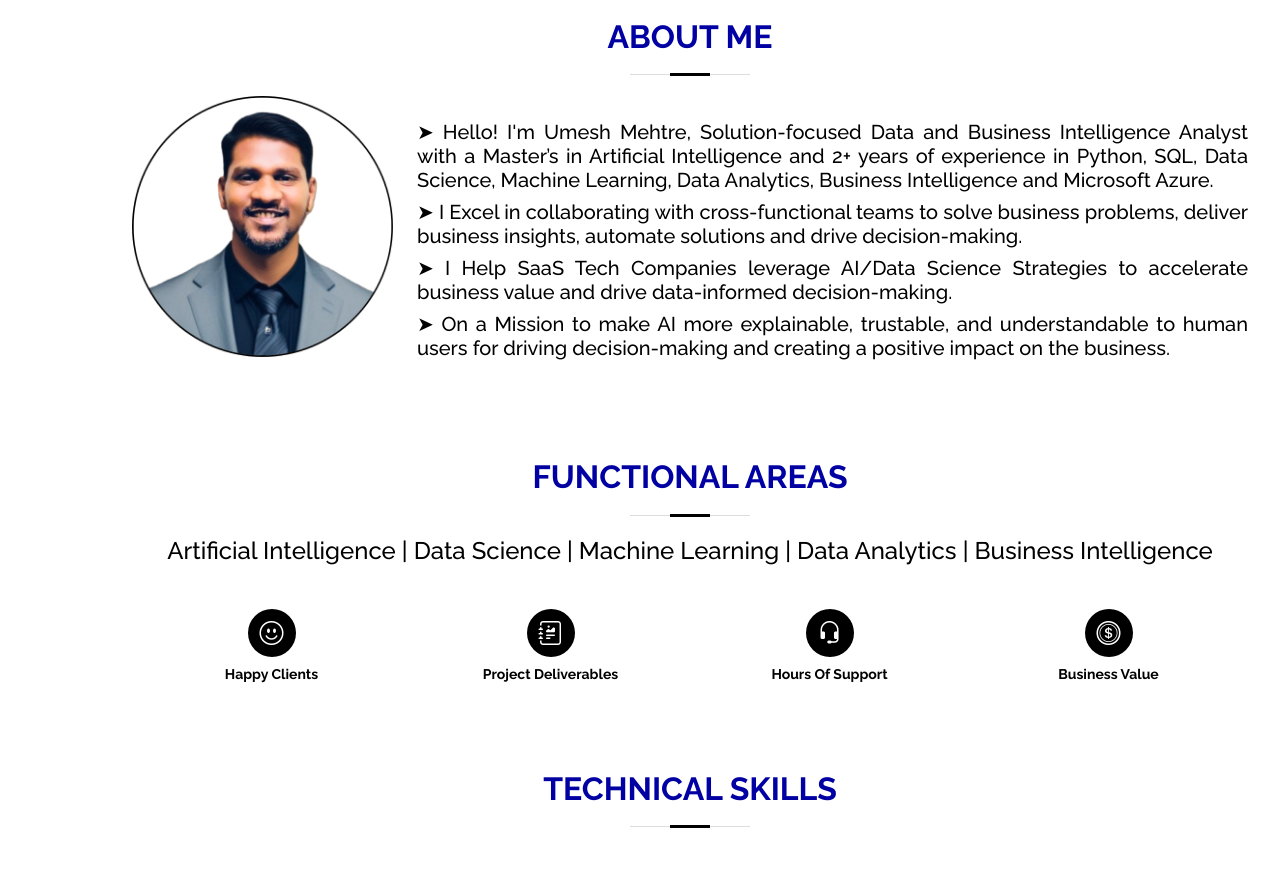
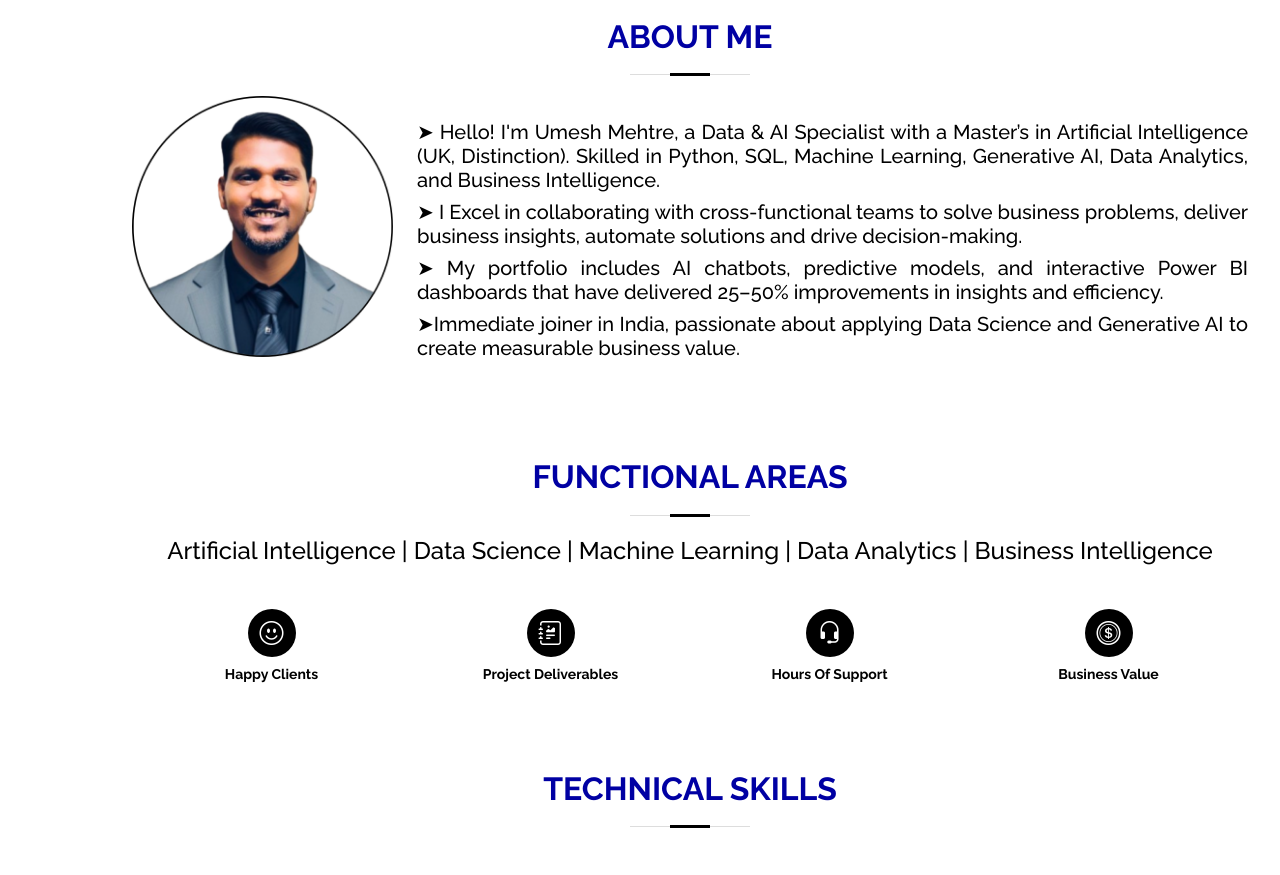
Before and after one commit to umeshmehtre/umeshmehtre-github.io, a plain HTML site: page index.html in a window 1280 px wide. Shown: the part 820-1695 px from the top of the page. Drawn offline with nearby package versions, Linux system fonts and the light colour scheme; grey boxes are pictures that could not be loaded.

Commit message:
Update index.html

```diff
--- a/index.html
+++ b/index.html
@@ -71,7 +71,7 @@
             <div class="social-links">
                 <a href="https://linkedin.com/in/umeshmehtre/" target="_blank" class="linkedin"><i
                         class="bx bxl-linkedin"></i></a>
-               <!-- <a href="https://chaithanyavsai.medium.com/" target="_blank" class="medium"><i
+               <!-- <a href="https://medium.com/@umesh.mehtre/" target="_blank" class="medium"><i
                         class="bx bxl-medium"></i></a>-->
                 <a href="https://github.com/umeshmehtre/" target="_blank" class="github"><i
                         class="bx bxl-github"></i></a>
@@ -101,7 +101,7 @@
                 <!--<div class="section-title">
           <h2 align = "center">ABOUT ME</h2>
 
-          <h5 align = "justify">Solution-focused Data Scientist with 4+ years of experience in analysing and operationalising data-driven solutions in the Hotel Technology and Commercial Real Estate industry. Aspiring Data Scientist with a passion to solve business problems  by learning, collaborating and communicating insights that impact the business revenue, efficiency and utility of business processes.</h5>
+          <h5 align = "UK-educated Data & AI Specialist (MSc AI, Distinction) with hands-on experience in data analytics, BI dashboards, predictive modelling, and Generative AI (LLM fine-tuning, RAG, LangChain). Delivered 25–50% measurable improvements in insights and accuracy during UK internship. Skilled in Python, SQL, Power BI, Tableau, and Machine Learning, with a strong portfolio of end-to-end AI solutions and dashboards. Immediate joiner in India, ready to deliver business impact from day one.</h5>
         </div>
         <div class="row">
 
@@ -118,20 +118,20 @@
                             <img src="assets/img/me3.png" class="img-fluid" alt="" width="450" height="550">
                         </div>
                         <div class="col-lg-9 pt-0 pt-lg-4 content">
-                            <h5 align="justify">➤ Hello! I'm Umesh Mehtre, Solution-focused Data and Business Intelligence Analyst with a Master’s in Artificial Intelligence and 2+ years of
-                                experience in Python, SQL, Data Science, Machine Learning, Data Analytics, Business
-                                Intelligence and Microsoft Azure.</h5>
+                            <h5 align="justify">➤ Hello! I'm Umesh Mehtre, a Data & AI Specialist with a Master’s in
+                                Artificial Intelligence (UK, Distinction). Skilled in Python, SQL, Machine Learning,
+                                Generative AI, Data Analytics, and Business Intelligence.</h5>
                             <h5 align="justify">
                                 ➤ I Excel in collaborating with cross-functional teams to solve business problems,
                                 deliver business insights, automate solutions and drive decision-making.
                             </h5>
                             <h5 align="justify">
-                                ➤ I Help SaaS Tech Companies leverage AI/Data Science Strategies to accelerate business value
-                                and drive data-informed decision-making.</h5>
+                                ➤ My portfolio includes AI chatbots, predictive models, and interactive Power BI dashboards
+                                that have delivered 25–50% improvements in insights and efficiency.</h5>
 
                             <h5 align="justify">
-                                ➤ On a Mission to make AI more explainable, trustable, and understandable to human users
-                                for driving decision-making and creating a positive impact on the business.</h5>
+                                ➤Immediate joiner in India, passionate about applying Data Science and
+                                Generative AI to create measurable business value.</h5>
 
                         </div>
                     </div>
```
